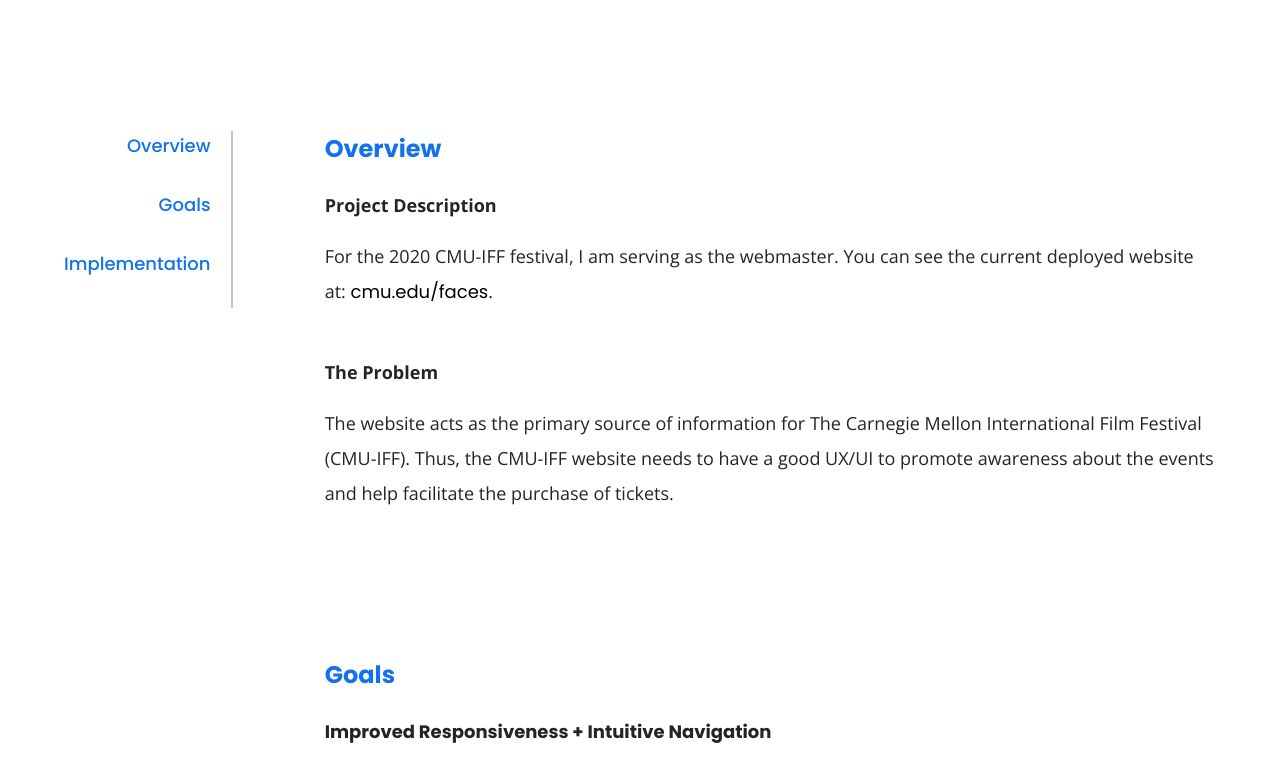
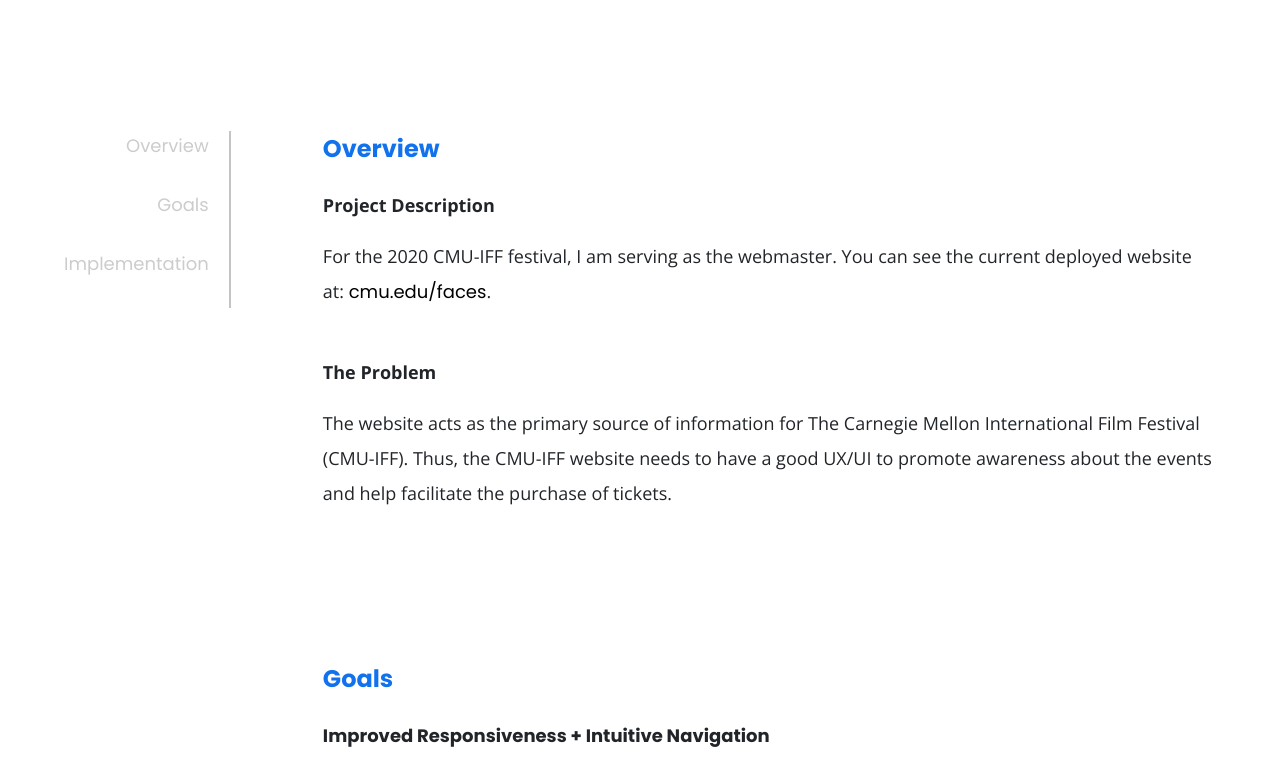
Before and after one commit to NathanJen/portfolio, a React (Create React App) app: page /work/cmu-iff in a window 1280 px wide. Shown: the part 940-1713 px from the top of the page. Built offline with nearby package versions, Linux system fonts and the light colour scheme.

Commit message:
added react scroll to film festival

```diff
--- a/package.json
+++ b/package.json
@@ -15,6 +15,7 @@
     "react-intersection-observer": "^8.31.0",
     "react-router-dom": "^5.2.0",
     "react-scripts": "4.0.0",
+    "react-scroll": "^1.8.1",
     "react-vertical-timeline-component": "^3.3.1",
     "styled-components": "^5.2.1",
     "web-vitals": "^0.2.4"
--- a/src/components/Projects/FilmFestival.js
+++ b/src/components/Projects/FilmFestival.js
@@ -1,20 +1,15 @@
 import React from 'react'
 import styles from './Projects.module.scss'
 import ProjectIntro from './ProjectIntro'
-import { useInView } from 'react-intersection-observer'
 import TextBlock from './TextBlock'
 import ImageTextBlock from './ImageTextBlock'
 import Test from '../../assets/Projects/cmu-iff/test.png'
 import OldWebsite from '../../assets/Projects/cmu-iff/cmuiff-old.png'
 import OldMobile from '../../assets/Projects/cmu-iff/cmuiff-old-mobile.png'
 import FadeIn from '../FadeIn/FadeIn'
+import { Link } from "react-scroll"
 
-// Code inspiration from https://www.bram.us/2020/01/10/smooth-scrolling-sticky-scrollspy-navigation/
 export default function FilmFestival () {
-  const [ref, inView] = useInView({ threshold: 0 })
-  const [ref2, inView2] = useInView({ threshold: 0 })
-  const [ref3, inView3] = useInView({ threshold: 0 })
-
   return (
     <div>
       <ProjectIntro
@@ -28,19 +23,49 @@
         <nav className={styles.sectionNav}>
           <ol>
             <li>
-              <a href="#overview" className={inView ? styles.active : null}>Overview</a>
+              <Link
+                activeClass={styles.active}
+                className={styles.navLink}
+                to="overview"
+                spy={true}
+                smooth={true}
+                offset={-100}
+                duration={500}
+              >
+                Overview
+              </Link>
             </li>
             <li>
-              <a href="#goals" className={inView2 ? styles.active : null}>Goals</a>
+            <Link
+                activeClass={styles.active}
+                className={styles.navLink}
+                to="goals"
+                spy={true}
+                smooth={true}
+                offset={-100}
+                duration={500}
+              >
+                Goals
+              </Link>
             </li>
             <li>
-              <a href="#implementation" className={inView3 ? styles.active : null}>Implementation</a>
+              <Link
+                activeClass={styles.active}
+                className={styles.navLink}
+                to="implementation"
+                spy={true}
+                smooth={true}
+                offset={-100}
+                duration={500}
+              >
+                Implementation
+              </Link>
             </li>
           </ol>
         </nav>
-        <div inView={inView}>
+        <div>
           <FadeIn>
-            <section id="overview" ref={ref} style={{paddingTop: "0px"}}>
+            <section id="overview">
               <h6>Overview</h6>
               <TextBlock title="Project Description">
                 <p>
@@ -59,7 +84,7 @@
             </section>
           </FadeIn>
           <FadeIn>
-            <section id="goals" ref={ref2}>
+            <section id="goals">
               <h6>Goals</h6>
               <ImageTextBlock
                 title="Improved Responsiveness + Intuitive Navigation"
@@ -79,7 +104,7 @@
             </section>
           </FadeIn>
           <FadeIn>
-            <section id="implementation" ref={ref3}>
+            <section id="implementation">
               <h6>Implementation</h6>
               <TextBlock title="Details">
                 <p>
--- a/src/components/Projects/Projects.module.scss
+++ b/src/components/Projects/Projects.module.scss
@@ -27,13 +27,20 @@
   border-right: 2px solid #C4C4C4;
   margin-right: 8%;
 
-  a {
+  .navLink {
     text-decoration: none;
     display: block;
     padding: .125rem 0;
     color: #ccc;
     transition: all 100ms ease-in-out;
   }
+
+  .navLink:hover,
+  .navLink:focus {
+    color: #666;
+    cursor: pointer;
+  }
+
 
   ol {
     list-style: none;
@@ -54,14 +61,8 @@
   }
 }
 
-.sectionNav a:hover,
-.sectionNav a:focus {
-  color: #666;
-}
-
 section {
-  padding-top: 12vh;
-  margin-bottom: 50px;
+  margin-bottom: 150px;
 
   h6 {
     font-style: normal;
@@ -71,8 +72,8 @@
     color: #1272ED;
   }
 
-  @media screen and (max-width: 700px) {
-    padding-top: 8vh;
+  @media screen and (max-width: 1000px) {
+    margin-bottom: 100px;
   }
 }
 
```
Also changed, not shown: 1 other file (tests, documents, lock files or other folders).
